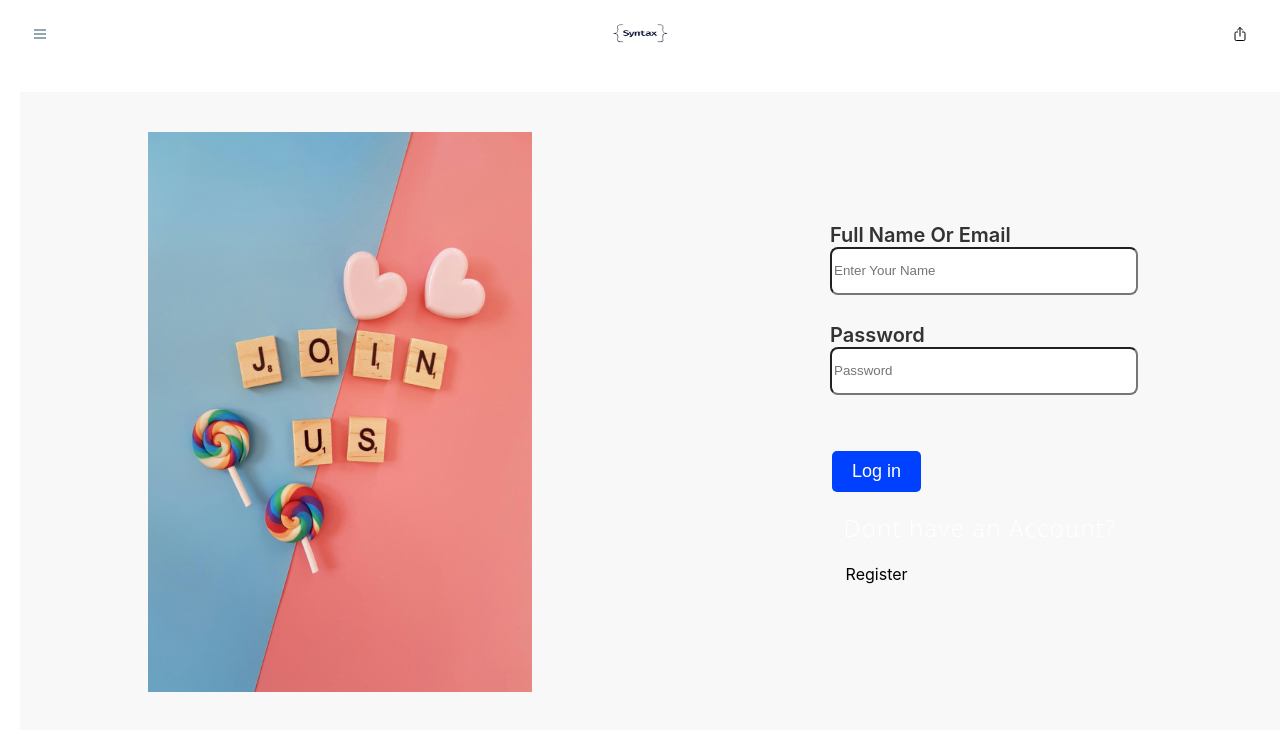
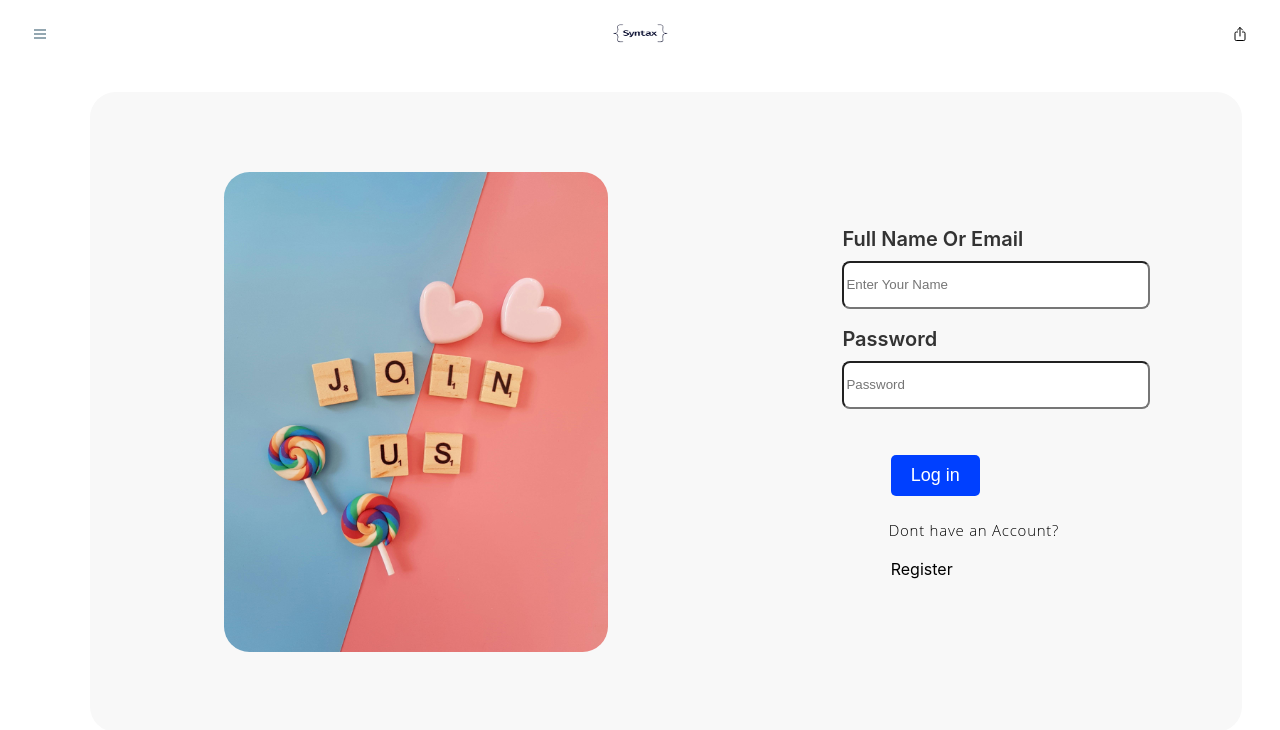
Before and after one commit to Adetoke0987/SyntaxQuizz, a React (Vite) app: page /login in a window 1280 px wide. Shown: the top 730 px of the page. Built offline with nearby package versions, Linux system fonts and the light colour scheme.

Commit message:
styled
added extra styling to the login and signup components

```diff
--- a/src/components/loginComponents/Inputs.jsx
+++ b/src/components/loginComponents/Inputs.jsx
@@ -5,6 +5,7 @@ const Inputs = ({labelText, inputType,placeholderText, inputName, inputValue,inp
   return (
     <div className={style.inputContainer}>
         <label>{labelText}</label>
+
         <input type={inputType} placeholder={placeholderText} name={inputName} value={inputValue} onChange={inputfunc} />
     </div>
   )
--- a/src/components/loginComponents/LoginComponent.jsx
+++ b/src/components/loginComponents/LoginComponent.jsx
@@ -1,14 +1,14 @@
-import React, { useContext } from 'react';
-import Inputs from './Inputs';
+import React, { useContext } from "react";
+import Inputs from "./Inputs";
 // import Dashboard from '../../pages/dashboard/Dashboard'; // Import Dashboard component
-import { userData } from './UserContext';
-import { Link } from 'react-router-dom/dist';
-import style from './login.module.css'
+import { userData } from "./UserContext";
+import { Link } from "react-router-dom/dist";
+import style from "./login.module.css";
 
 const LoginComponent = () => {
-  const{users} = useContext(userData)
+  const { users } = useContext(userData);
 
-  const {fullname, password} = users
+  const { fullname, password } = users;
   const logInInputs = [
     {
       labelText: "Full Name Or Email",
@@ -16,53 +16,53 @@ const LoginComponent = () => {
       placeholderText: "Enter Your Name",
       inputName: "fullname",
       inputValue: fullname,
-
-
     },
     {
       labelText: "Password",
       inputType: "password",
       placeholderText: "Password",
       inputName: "passwod",
-        inputValue:password,
-
+      inputValue: password,
     },
-  ]
+  ];
 
   return (
     <div className={style.main}>
       <div className={style.img}>
-    <img src="../../../src/assets/question.jpg" alt="" />
+        {/* <img src="" alt="" /> */}
       </div>
       <form onSubmit={null}>
-         {
-              logInInputs.map(({labelText,inputType,inputName,placeholderText,inputValue})=>{
-               return(
-                 <Inputs labelText={labelText} inputType={inputType} inputName={inputName}
-                placeholderText={placeholderText} key={labelText} inputValue={inputValue} />
-
-               )
-
-
-              })
+        {logInInputs.map(
+          ({
+            labelText,
+            inputType,
+            inputName,
+            placeholderText,
+            inputValue,
+          }) => {
+            return (
+              <Inputs
+                labelText={labelText}
+                inputType={inputType}
+                inputName={inputName}
+                placeholderText={placeholderText}
+                key={labelText}
+                inputValue={inputValue}
+              />
+            );
           }
+        )}
         <div className={style.formSubmit}>
-
           <Link to={"/dashboard"}>
             <button>Log in</button>
           </Link>
         </div>
-        <div>
-            <p>Dont have an Account?</p>
-            <Link to={'/signup'}>Register</Link>
+        <div className={style.not}>
+          <p className={style.p}>Dont have an Account?</p>
+          <Link to={"/signup"}>Register</Link>
         </div>
-
       </form>
-
-
     </div>
-
-
   );
 };
 
--- a/src/components/loginComponents/RegistrationComponent.jsx
+++ b/src/components/loginComponents/RegistrationComponent.jsx
@@ -1,46 +1,38 @@
-import React, { useContext, useState } from 'react'
-import Inputs from './Inputs'
-import { userData } from './UserContext'
-import { Link } from 'react-router-dom'
-import style from './login.module.css'
+import React, { useContext, useState } from "react";
+import Inputs from "./Inputs";
+import { userData } from "./UserContext";
+import { Link } from "react-router-dom";
+import style from "./login.module.css";
 const RegistrationComponent = () => {
-
-     //The Context that will be available on all pages is the users which contains the user detils
-  const {users, updateUser} = useContext(userData)
-
+  //The Context that will be available on all pages is the users which contains the user detils
+  const { users, updateUser } = useContext(userData);
 
   const [userDetails, setUserDetails] = useState({
-    fullname:"",
-    email:"",
-    password:""
-  })
+    fullname: "",
+    email: "",
+    password: "",
+  });
 
   //A function to handle the changes observed on the input feilds
-  const handleInputChange = (e)=>{
-    const {name, value} = e.target
+  const handleInputChange = (e) => {
+    const { name, value } = e.target;
     setUserDetails({
       ...userDetails,
-      [name]: value
-    })
-  }
+      [name]: value,
+    });
+  };
 
-  const addUsers= (e)=>{
-    e.preventDefault()
-    updateUser([
-      ...users,
-      userDetails
-    ])
+  const addUsers = (e) => {
+    e.preventDefault();
+    updateUser([...users, userDetails]);
     setUserDetails({
-      fullname:"",
-      email:"",
-      password:""
-    })
+      fullname: "",
+      email: "",
+      password: "",
+    });
 
     console.log(users);
-
-
-
-  }
+  };
 
   // An Array containing the input properties from the ./inputs.jsx
   const inputs = [
@@ -50,8 +42,6 @@ const RegistrationComponent = () => {
       placeholderText: "Enter Your Name",
       inputName: "fullname",
       inputValue: userDetails.fullname,
-
-
     },
     {
       labelText: "Working Email",
@@ -59,7 +49,6 @@ const RegistrationComponent = () => {
       placeholderText: "Enter Your Email",
       inputName: "email",
       inputValue: userDetails.email,
-
     },
     {
       labelText: "Password",
@@ -67,45 +56,48 @@ const RegistrationComponent = () => {
       placeholderText: "",
       inputName: "password",
       inputValue: userDetails.password,
-
-    }
-  ]
-
-
-
-
+    },
+  ];
 
   return (
     <div className={style.main}>
-    <div className={style.img}>
-    <img src="../../../src/assets/question.jpg" alt="" />
-  </div>
+      <div className={style.img}>
+        {/* <img src="../../../src/assets/question.jpg" alt="" /> */}
+      </div>
       <form onSubmit={addUsers}>
         <h2>Register Your Account</h2>
-        {
-          inputs.map(({labelText,inputType,inputName,placeholderText,inputValue})=>{
-            return(
-              <Inputs labelText={labelText} inputType={inputType} inputName={inputName}
-               placeholderText={placeholderText} key={labelText} inputValue={inputValue} inputfunc={handleInputChange} />
-            )
-          })
-        }
-      <div className={style.formSubmit}>
-        <button>Submit</button>
-      </div>
-        <div >
-          <p>Have an Account?</p>
-          <Link to='/login'> Login</Link>
+        {inputs.map(
+          ({
+            labelText,
+            inputType,
+            inputName,
+            placeholderText,
+            inputValue,
+          }) => {
+            return (
+              <Inputs
+                labelText={labelText}
+                inputType={inputType}
+                inputName={inputName}
+                placeholderText={placeholderText}
+                key={labelText}
+                inputValue={inputValue}
+                inputfunc={handleInputChange}
+              />
+            );
+          }
+        )}
+        <div className={style.formSubmit}>
+          <button>Submit</button>
         </div>
+        <div className={style.not}>
+          <p className={style.p}>Have an Account?</p>
 
+          <Link to="/login"> Login</Link>
+        </div>
       </form>
+    </div>
+  );
+};
 
-
-
-
-    </div>
-
-  )
-}
-
-export default RegistrationComponent
+export default RegistrationComponent;
--- a/src/components/loginComponents/login.module.css
+++ b/src/components/loginComponents/login.module.css
@@ -1,32 +1,31 @@
 .main{
-    margin-left: 0;
-    width: 100vw;
+    /* margin-left: 0; */
+    width: 90vw;
     height: 80vh;
     background: #f8f8f8;
+    border-radius: 2vw;
     display: flex;
-    justify-content: center;
+    justify-content: space-around;
     align-items: center;
-    margin: 0;
+    margin-left: 70px;
     overflow: hidden;
 }
 
 .img{
-    width: 50%;
-    display: flex;
-    justify-content: center;
-    height: 70vh;
+    width: 30vw;
+    border-radius: 2vw;
+    background-image: url(../../../src/assets/question.jpg);
+    background-size: cover;
+    background-repeat: no-repeat;
+    height: 60vh;
 }
-.img img{
-    height:70vh;
-    width: 30vw;
-}
-
 form{
-    width:50%;
+    width:20%;
     display: flex;
     flex-direction: column;
     justify-content: right;
-    align-items: center
+    align-items: center;
+    /* background-color: firebrick; */
 }
 
 
@@ -34,6 +33,7 @@ form{
     width: 300px;
     height: 100px;
     display: flex;
+    gap: 10px;
     flex-direction: column;
 
 }
@@ -53,8 +53,17 @@ form{
     /* align-items: center; */
 }
 .formSubmit{
-    display: flex;
-    width: 300px;
+      align-self: start;
+    padding-left: 5%;
 
-    justify-content: space-between;
 }
+.p{
+    color: black;
+    font-size: 15px;
+
+}
+.not{
+    align-self: start;
+    padding-left: 5%;
+    padding-top: 2%;
+}
--- a/src/pages/Home.jsx
+++ b/src/pages/Home.jsx
@@ -1,5 +1,6 @@
 import React from "react";
 import "./Home.css";
+import { Link } from "react-router-dom";
 
 const Home = () => {
   return (
@@ -14,7 +15,11 @@ const Home = () => {
           The versatile data collection tool for professionals. Typeform makes
           asking easy and answering refreshing
         </p>
-        <button type="button">Let's do it</button>
+        <div>
+          <Link to={"/login"}><button type="button">Let's do it</button></Link>
+        </div>
+
+
       </div>
       <div className="teams">
         <h2>Meet the Team</h2>
```
Lines whose indentation alone changed are shown as unchanged.
